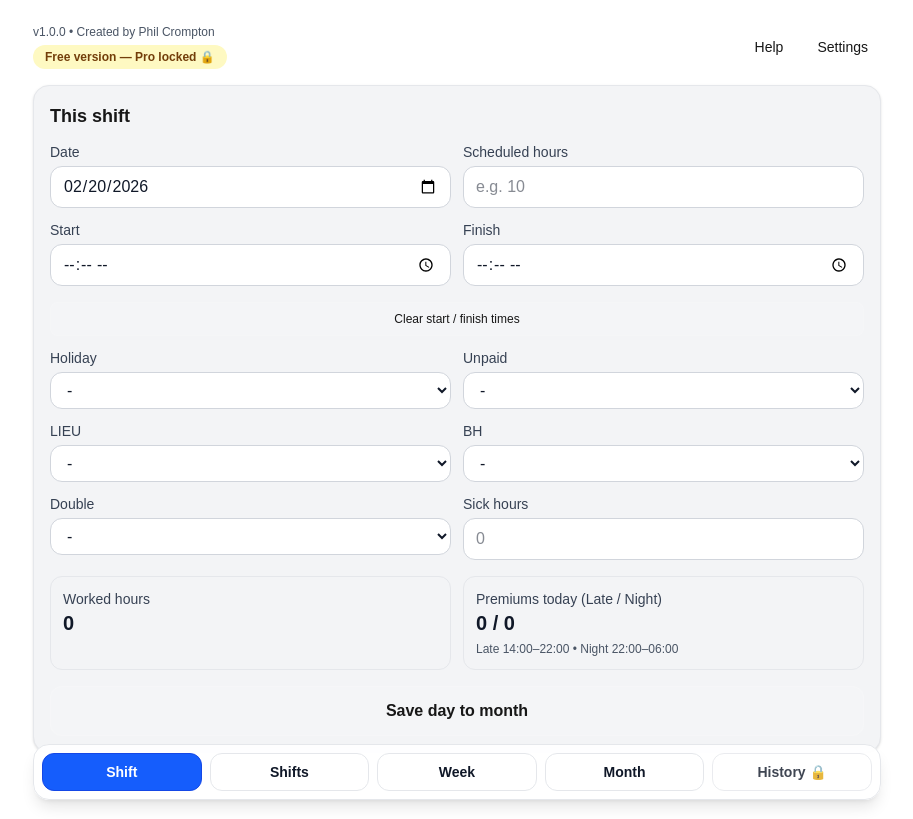
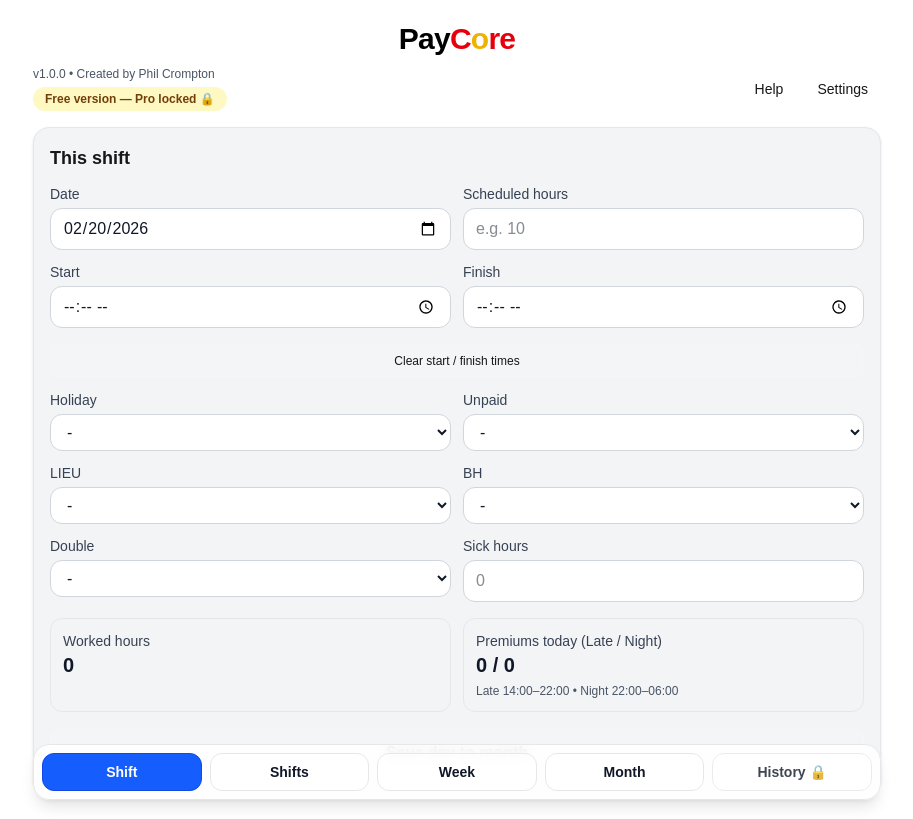
Before and after one commit to phil18019/wage-app, a Next.js app: page /app in a window 1280 px wide. Shown: the whole page, without its empty margins (183-1096 px from the left). Built offline with nearby package versions, Linux system fonts and the light colour scheme.

Commit message:
Updated PayCore header styling

```diff
--- a/app/app/page.tsx
+++ b/app/app/page.tsx
@@ -925,6 +925,30 @@ const prem = useMemo(() => {
 
   return (
    <main className="min-h-[100dvh] p-4 sm:p-6 max-w-4xl mx-auto text-[var(--foreground)] pb-28">
+  {/* App title */}
+{/* App title */}
+<div className="mb-3 flex justify-center">
+  <h1 className="text-3xl font-extrabold tracking-tight leading-none">
+
+    <span className="text-black dark:text-white">
+      Pay
+    </span>
+
+    <span className="text-red-600">
+      C
+    </span>
+
+    <span className="text-yellow-500">
+      o
+    </span>
+
+    <span className="text-red-600">
+      re
+    </span>
+
+  </h1>
+</div>
+
   {/* Top mini header */}
   <header className="mb-4">
     <div className="flex items-center justify-between gap-3">
@@ -932,6 +956,7 @@ const prem = useMemo(() => {
         <div className="text-xs text-gray-600 dark:text-white/60 truncate">
           v{APP_VERSION} • Created by Phil Crompton
         </div>
+
         <div className="mt-1">
           {pro ? (
             <span className="inline-flex items-center gap-2 rounded-full bg-green-100 text-green-900 px-3 py-1 text-xs font-semibold">
@@ -944,7 +969,6 @@ const prem = useMemo(() => {
           )}
         </div>
       </div>
-
           <nav className="flex items-center gap-2 shrink-0">
             <Link
               href="/help"
```
Also changed, not shown: public/coin.png (added). Lines whose indentation alone changed are shown as unchanged.
